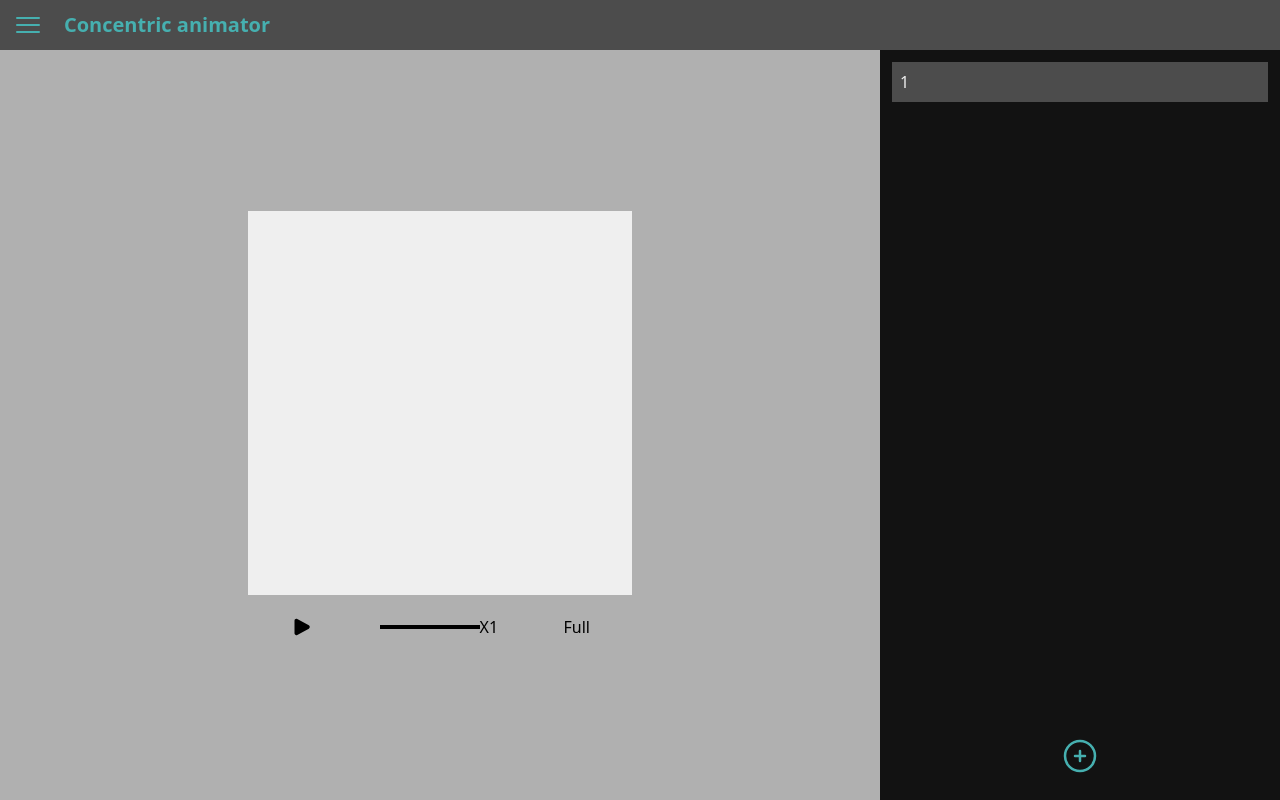
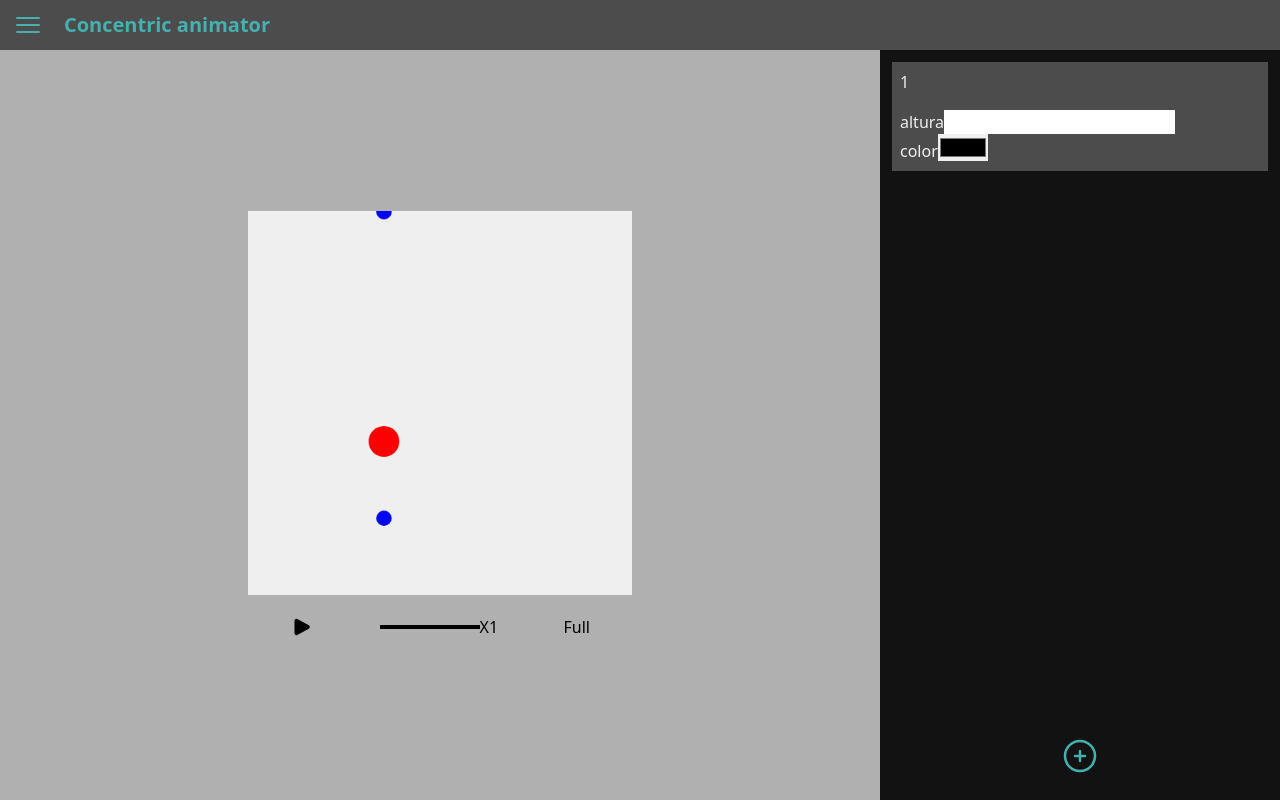
Before and after one commit to Esteban-Mesa/pendulum-waves-js, a React (Vite) app: page / in a window 1280 px wide. Both pictures are taken after a click on the button 1080 px from the left and 756 px from the top of the page. Built offline with nearby package versions, Linux system fonts and the light colour scheme.

Commit message:
This has been proven to work, now it's time to get it right.

```diff
--- a/src/canvas/Canvas.jsx
+++ b/src/canvas/Canvas.jsx
@@ -1,18 +1,26 @@
-import React, { useRef, useEffect } from "react";
+import React, { useRef, useEffect, useContext } from "react";
 import { draw, update } from "../utils/animatorEngine";
+import { ConcentricContext } from "../context/ConcentricContext";
 
 function Canvas() {
+	const { nodeAnimatorList } = useContext(ConcentricContext);
 	const ref = useRef();
+	let ball = [
+		{ center_x: 10, center_y: 300, radius: 20, color: "red" },
+		{ center_x: 10, center_y: 400, radius: 10, color: "blue" },
+		{
+			center_x: 10,
+			center_y: nodeAnimatorList[0],
+			radius: 10,
+			color: nodeAnimatorList[1],
+		},
+	];
+
 	useEffect(() => {
 		const canvas = ref.current;
 		const ctx = canvas.getContext("2d");
 		canvas.height = 500;
 		canvas.width = 500;
-
-		const ball = [
-			{ center_x: 10, center_y: 300, radius: 20, color: "red" },
-			{ center_x: 10, center_y: 400, radius: 10, color: "blue" },
-		];
 
 		function renderAnimation() {
 			ctx.clearRect(0, 0, canvas.width, canvas.height);
@@ -22,7 +30,7 @@ function Canvas() {
 		}
 
 		requestAnimationFrame(renderAnimation);
-	}, []);
+	}, [nodeAnimatorList]);
 
 	return (
 		<canvas ref={ref} className="bg-caGray-10 h-[80%] max-h-96 aspect-square" />
--- a/src/consoleAnimator/ElementAnimator.jsx
+++ b/src/consoleAnimator/ElementAnimator.jsx
@@ -1,5 +1,43 @@
+import { useState, useContext } from "react";
+import { ConcentricContext } from "../context/ConcentricContext";
+
 function ElementAnimator({ text }) {
-	return <li className="bg-caGray-60 text-caGray-10 mb-2 p-2">{text}</li>;
+	const { nodeAnimatorList, setNodeAnimatorList } =
+		useContext(ConcentricContext);
+
+	const [height, setHeight] = useState(0);
+	const [color, setColor] = useState("black");
+
+	return (
+		<li className="bg-caGray-60 text-caGray-10 mb-2 p-2">
+			<h3 className="mb-4">{text}</h3>
+			<form
+				action=""
+				onChange={() => {
+					// setNodeAnimatorList([...nodeAnimatorList, height, color]);
+					setNodeAnimatorList([height, color]);
+				}}>
+				<ul>
+					<li>
+						<label>altura</label>
+						<input
+							type="number"
+							name="height"
+							onChange={(event) => setHeight(event.target.value)}
+						/>
+					</li>
+					<li>
+						<label>color</label>
+						<input
+							type="color"
+							name="color"
+							onChange={(event) => setColor(event.target.value)}
+						/>
+					</li>
+				</ul>
+			</form>
+		</li>
+	);
 }
 
 export { ElementAnimator };
--- a/src/consoleAnimator/index.jsx
+++ b/src/consoleAnimator/index.jsx
@@ -10,8 +10,8 @@ function ConsoleAnimator() {
 	return (
 		<aside className="bg-caGray-90 flex flex-col p-3 overflow-y-scroll">
 			<ul className="flex flex-col flex-1">
-				{nodeAnimatorList.map((node) => (
-					<ElementAnimator text={node} />
+				{nodeAnimatorList.map((node, index) => (
+					<ElementAnimator text={node} key={index} />
 				))}
 			</ul>
 			<button
--- a/src/context/ConcentricContext.jsx
+++ b/src/context/ConcentricContext.jsx
@@ -5,8 +5,6 @@ const ConcentricContext = React.createContext();
 
 function ConcentricProvider({ children }) {
 	const [nodeAnimatorList, setNodeAnimatorList] = useState([]);
-	const [animContext, setAnimContext] = useState();
-	const [sizeCanvas, setSizeCanvas] = useState({ w: 0, h: 0 });
 
 	const addNodeAnim = () => {
 		if (nodeAnimatorList.length === 0) {
@@ -24,10 +22,6 @@ function ConcentricProvider({ children }) {
 				nodeAnimatorList,
 				setNodeAnimatorList,
 				addNodeAnim,
-				animContext,
-				setAnimContext,
-				sizeCanvas,
-				setSizeCanvas,
 			}}>
 			{children}
 		</ConcentricContext.Provider>
```
